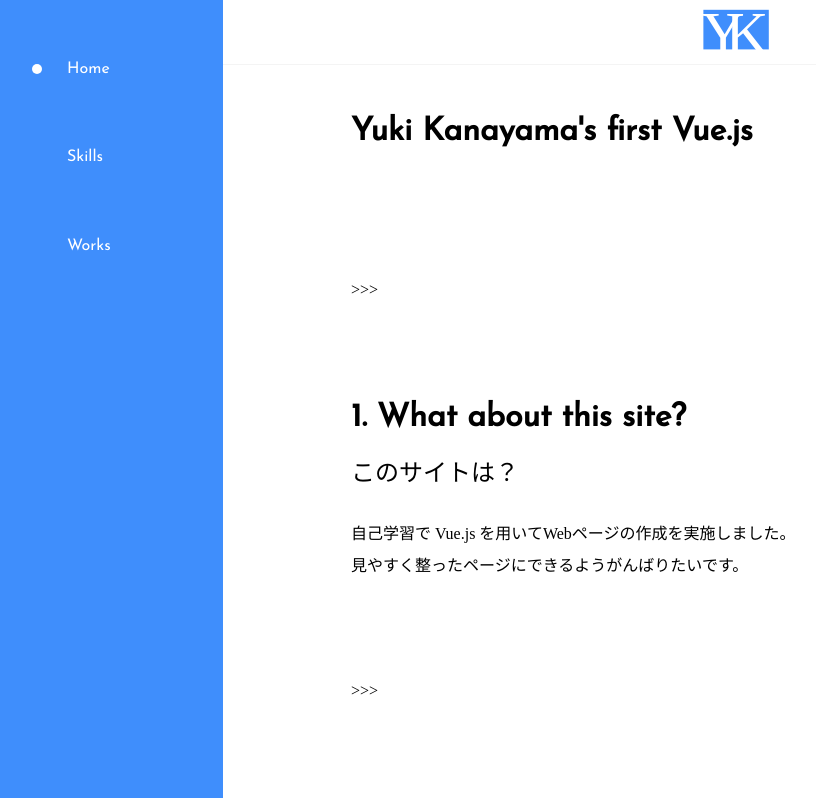
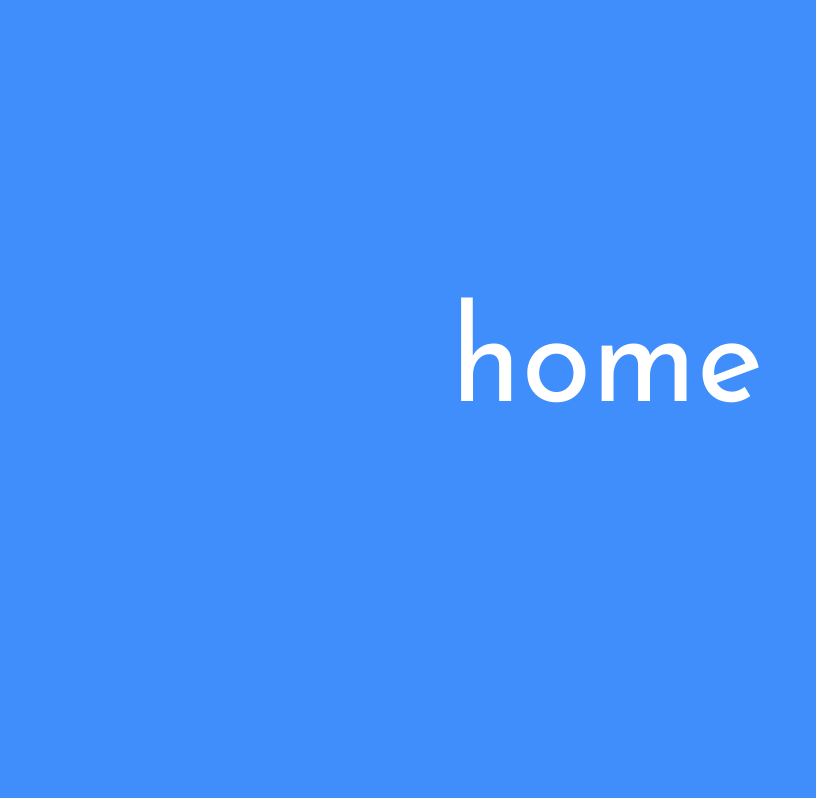
Before and after one commit to ichiha-off/vue-portfolio, a Vue app: page / in a window 1280 px wide. Shown: the top 798 px of the page, without its empty margins (33-849 px from the left). Built offline with nearby package versions, Linux system fonts and the light colour scheme.

Commit message:
add animation

```diff
--- a/src/App.vue
+++ b/src/App.vue
@@ -1,5 +1,8 @@
 <template>
-  <div>
+  <div v-if="urlCheck">
+    <Top/>
+  </div>
+  <div id="toHome" v-else>
     <header class="header">
       <div class="header-inner">
         <a href="/">
@@ -10,7 +13,7 @@
     <nav class="side-nav header-links">
       <ul>
         <li>
-          <router-link class="header-link" to="/">
+          <router-link class="header-link" to="/home">
             <div class="link-title eng">
               Home
             </div>
@@ -35,13 +38,16 @@
         </li>
       </ul>
     </nav>
-    <!-- <transition name='view-fade' mode='out-in'> -->
+
     <transition
-    name="custom-classes-transition"
-    enter-active-class="animate fadeOutUp"
-    leave-active-class="animate fadeInDown">
+      name="custom-classes-transition"
+      enter-active-class="animate__animated animate__fadeInRight"
+      leave-active-class="animate__animated animate__fadeOut"
+      mode="out-in"
+      >
       <router-view/>
-    </transition >
+    </transition>
+
     <footer class="footer">
       <div class="footer-inner">
         <div class="eng">created by Yuki Kanayama</div>
@@ -52,10 +58,19 @@
 
 <script>
 import 'normalize.css'
+import Top from './views/Top'
 
 export default {
-
-}
+  name: 'App',
+  components: {
+    Top
+  },
+  computed: {
+    urlCheck() {
+      return location.pathname.match(/^\/$/);
+    }
+  },
+};
 </script>
 
 <style lang="scss">
@@ -112,39 +127,6 @@
   margin: 100px 0;
 }
 
-// ページ偏移アニメーション
-// .view-fade-enter {
-//   transform: translate(-100px, 0);
-//   opacity: 0;
-// }
-// .view-fade-enter-to {
-//   opacity: 1;
-// }
-// .view-fade-enter-active {
-//   transition: all 1s 0s ease;
-// }
-// .view-fade-leave {
-//   transform: translate(0, 0);
-//   opacity: 1;
-// }
-// .view-fade-leave-to {
-//   transform: translate(100px, 0);
-//   opacity: 0;
-// }
-// .view-fade-leave-active {
-//   transition: all .5s 0s ease;
-// }
-
-// side-linkのアニメーション
-@keyframes activeLink {
-  0% {
-    opacity: 0;
-  }
-  100% {
-    opacity: 1;
-  }
-}
-
 .YK-logo {
   height: 60px;
 }
@@ -195,7 +177,7 @@
     transform: translate(-50%, -50%);
     top: 50%;
     left: 0;
-    animation: 2s activeLink;
+    animation: 1s fadeIn;
   }
 }
 
--- a/src/main.js
+++ b/src/main.js
@@ -2,7 +2,7 @@
 import App from './App.vue'
 import router from './router'
 
-// fontawesome 追加
+// fontawesomeの導入
 import { library } from '@fortawesome/fontawesome-svg-core'
 import { fas } from '@fortawesome/free-solid-svg-icons'
 import { fab } from '@fortawesome/free-brands-svg-icons'
@@ -12,6 +12,10 @@
 library.add(fas, far, fab)
 Vue.component('font-awesome-icon', FontAwesomeIcon)
 
+// animate.cssの導入
+import VAnimateCss from 'animate.css'
+Vue.use(VAnimateCss)
+
 Vue.config.productionTip = false
 
 new Vue({
--- a/src/router/index.js
+++ b/src/router/index.js
@@ -6,9 +6,14 @@
 
 const routes = [
   {
-    path: '/',
+    path: '/home',
     name: 'Home',
     component: Home
+  },
+  {
+    path: '/top',
+    name: 'Top',
+    component: () => import('../views/Top.vue')
   },
   {
     path: '/skills',
@@ -25,10 +30,14 @@
 const router = new VueRouter({
   mode: 'history',
   base: process.env.BASE_URL,
-  scrollBehavior () {
-    return { x: 0, y: 0 }
+  scrollBehavior (to, from, savedPosition) {
+    if (savedPosition) {
+      return savedPosition
+    } else {
+      return { x: 0, y: 0 }
+    }
   },
-  routes
+  routes,
 })
 
 export default router
--- /dev/null
+++ b/src/views/Top.vue
@@ -0,0 +1,39 @@
+<template>
+  <main class="top-main">
+    <div class="animate__animated animate__infinite animate__bounce animate__slow">
+      <button v-on:click="changePage" class="eng top-link">home</button>
+    </div>
+  </main>
+</template>
+
+<script>
+export default {
+  name: 'Top',
+  methods: {
+    changePage(){
+    alert('Hello!')
+    }
+  }
+}
+</script>
+
+<style lang="scss">
+.top-main {
+  background-color: #3F8EFC;
+  height: 100vh;
+  width: 100vw;
+  animation: fadeIn 1s;
+  text-align: center;
+  .top-link {
+    background-color: transparent;
+    border: none;
+    cursor: pointer;
+    outline: none;
+    padding: 0;
+    appearance: none;
+    color: #fff;
+    line-height: 100vh;
+    font-size: 128px;
+  }
+}
+</style>
```
